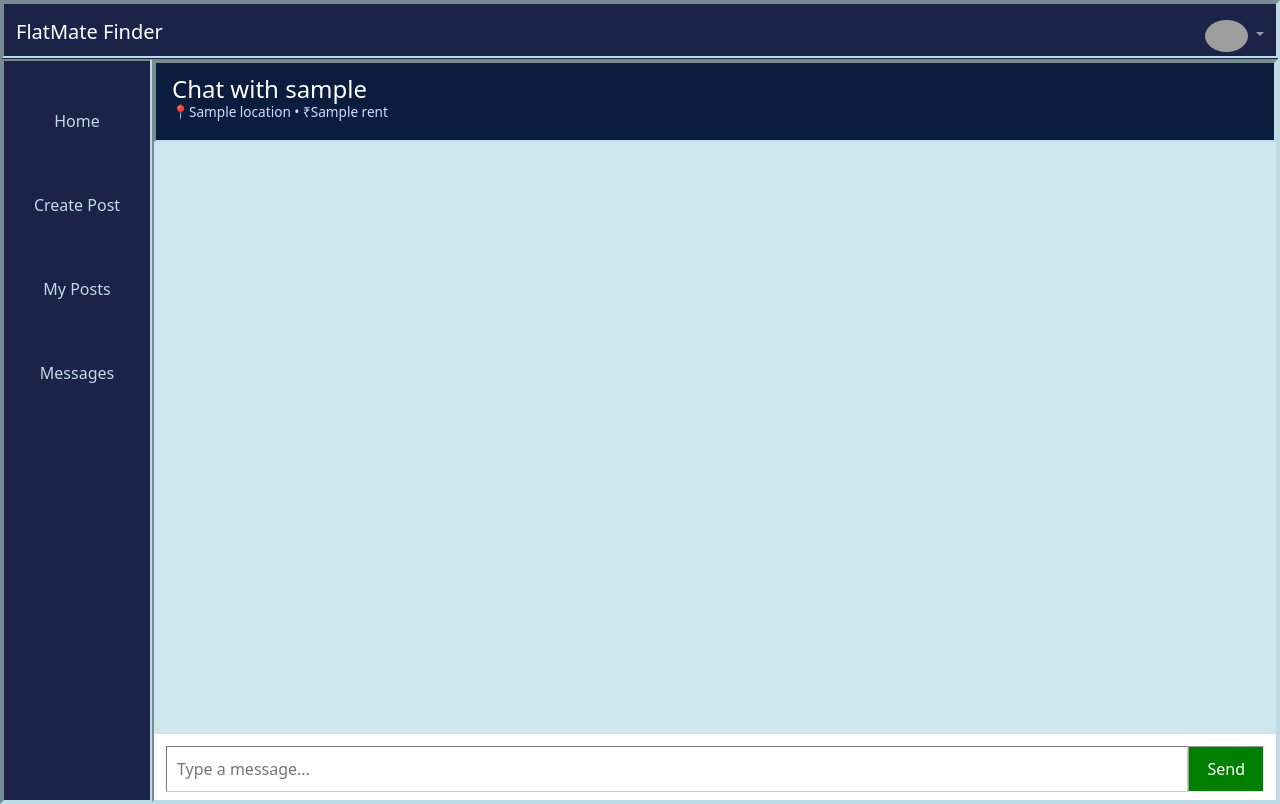
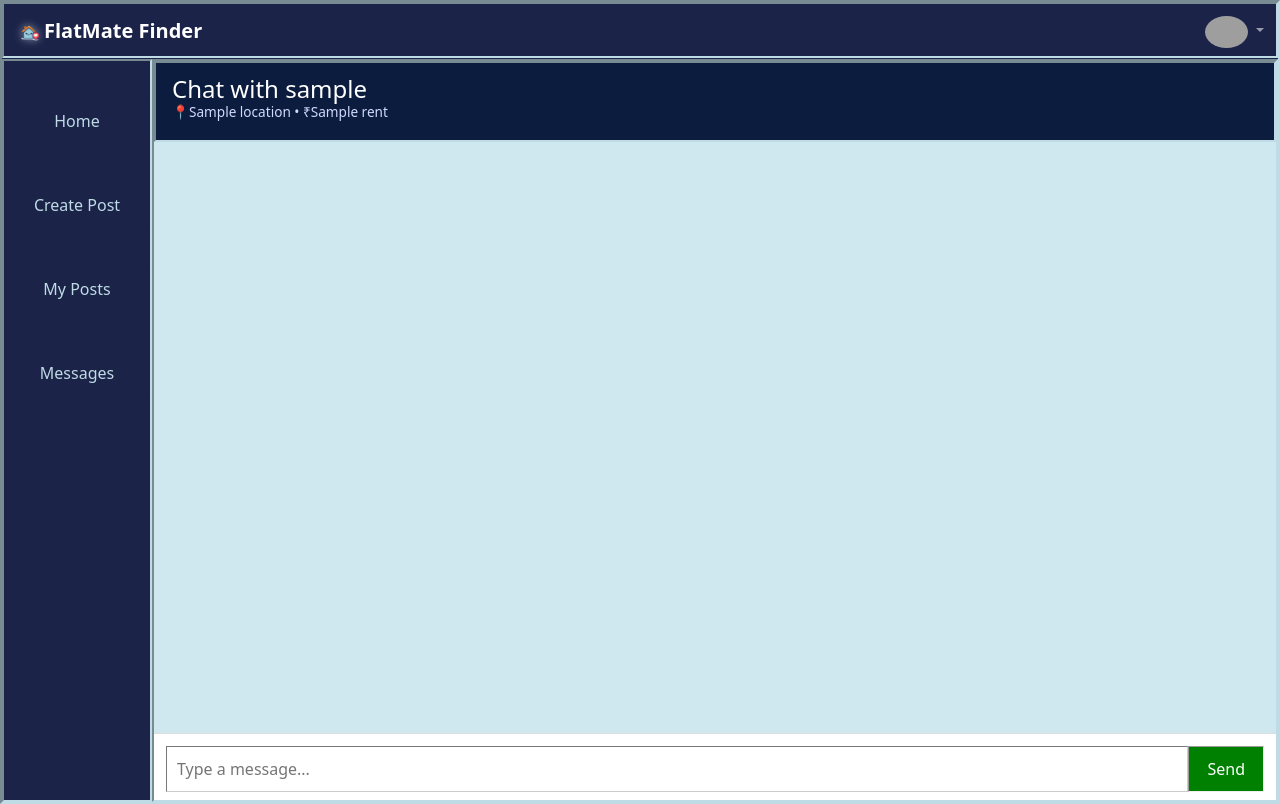
Before and after one commit to Shejwal-01/Flatmate_Finder, a FastAPI app: template frontend/templates/messages/chatbox.html in a window 1280 px wide. Run offline with FastAPI, Linux system fonts and the light colour scheme; the template is opened without the code that fills it: most values are stand-ins (such as "Sample title", 1, 10 or a date in 2020); grey boxes are pictures that could not be loaded.

Commit message:
favicon shadow

```diff
--- a/frontend/templates/messages/base_chat.html
+++ b/frontend/templates/messages/base_chat.html
@@ -36,10 +36,27 @@
       }
 
       /* ===== NAVBAR ===== */
+      .navbar-brand img {
+        position: relative;
+        top: 0.5px;
+        filter: drop-shadow(0 0 4px rgba(191, 219, 230, 0.6));
+      }
+      .navbar-brand span {
+        position: relative;
+        top: -1px;
+      }
+
       .navbar {
+        padding-top: 4px;
+        padding-bottom: 4px;
         height: 56px;
         position: relative;
         border: 2px inset #bfdbe6;
+      }
+      @media (max-width: 576px) {
+        .navbar-brand span {
+          font-size: 1.1rem;
+        }
       }
 
       .dropdown-menu {
@@ -159,6 +176,21 @@
         background-color: #bfdbe6;
         color: #1b2348;
       }
+      .context {
+        flex: 1;
+        display: flex;
+        align-items: center;
+        justify-content: center;
+        color: #1b2348;
+      }
+      .context h2 {
+        font-size: 2.5rem;
+        opacity: 0.6;
+        user-select: none;
+      }
+      .context img {
+        padding-bottom: 2px;
+      }
     </style>
     {% block extra_css %}{% endblock %}
   </head>
@@ -169,9 +201,18 @@
       <header>
         <nav class="navbar navbar-dark">
           <div class="container-fluid">
-            <h1 class="navbar-brand" style="pointer-events: none">
-              FlatMate Finder
-            </h1>
+            <div
+              class="navbar-brand d-flex align-items-center gap-0.5"
+              style="pointer-events: none"
+            >
+              <img
+                src="{{ url_for('static', path='favicon.png') }}"
+                alt="FlatMate Finder Logo"
+                width="28"
+                height="28"
+              />
+              <span class="fw-semibold fs-5">FlatMate Finder</span>
+            </div>
 
             <ul class="navbar-nav flex-row ms-auto">
               <li class="nav-item dropdown">
@@ -257,6 +298,16 @@
               {% endfor %}
             </ul>
           </div>
+          <div class="context">
+            <h2>
+              <img
+                src="{{ url_for('static', path='favicon.png') }}"
+                alt="Logo"
+                width="55"
+                height="55"
+              />FlatMate Finder
+            </h2>
+          </div>
           {% endif %} {% block chatcontent %}{% endblock %}
         </div>
       </main>
```
Also changed, not shown: frontend/templates/base_dash.html (+28 -1 lines).
